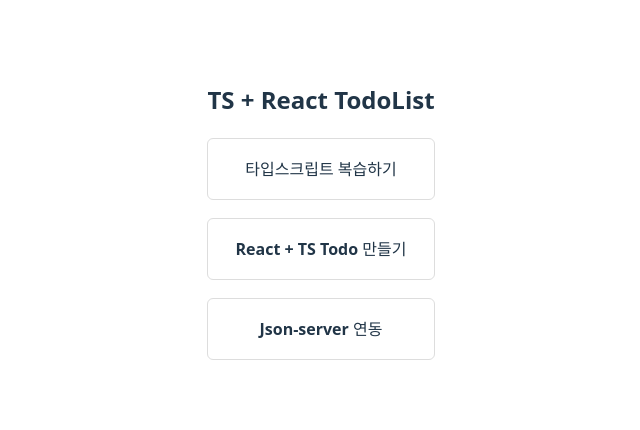
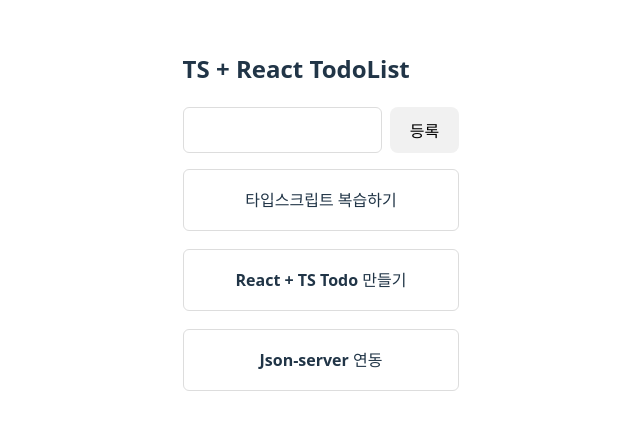
Before and after one commit to bboroin/goorm-mission, a React (Vite) app in the folder typeScript/ts1128/: page / in a window 1280 px wide. Shown: the part 186-616 px from the top of the page, without its empty margins (319-959 px from the left). Built offline with nearby package versions, Linux system fonts and the light colour scheme; data requests are answered from the project's data file.

Commit message:
feat: Todo 입력 상태 관리와 onChange 핸들러 구현 #7

```diff
--- a/typeScript/ts1128/src/App.tsx
+++ b/typeScript/ts1128/src/App.tsx
@@ -6,6 +6,7 @@
 
 function App() {
   const [todoList, setTodoList] = useState<Todo[]>([]);
+  const [title, setTitle] = useState("");
 
   const getTodos = async (): Promise<Todo[]> => {
     const res = await fetch(BASE_URL);
@@ -19,9 +20,24 @@
     getTodos().then((data) => setTodoList(data));
   }, []);
 
+  const handleChange = (e: React.ChangeEvent<HTMLInputElement>) => {
+    setTitle(e.target.value);
+    console.log("입력값 : ", e.target.value);
+  };
+
   return (
     <div>
       <h2 className="header">TS + React TodoList</h2>
+
+      <div className="form">
+        <input
+          className="input"
+          type="text"
+          value={title}
+          onChange={handleChange}
+        />
+        <button>등록</button>
+      </div>
 
       <ul className="list">
         {todoList.map((todo) => (
```
